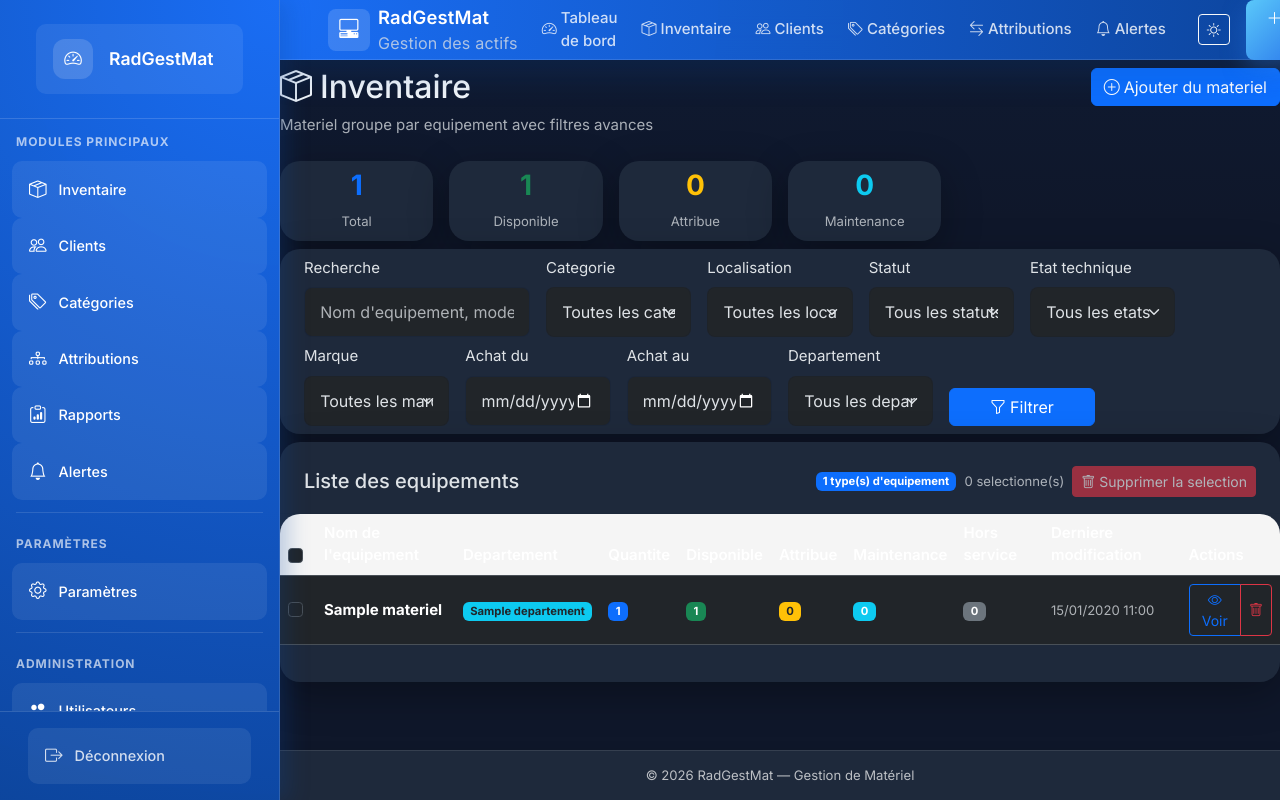
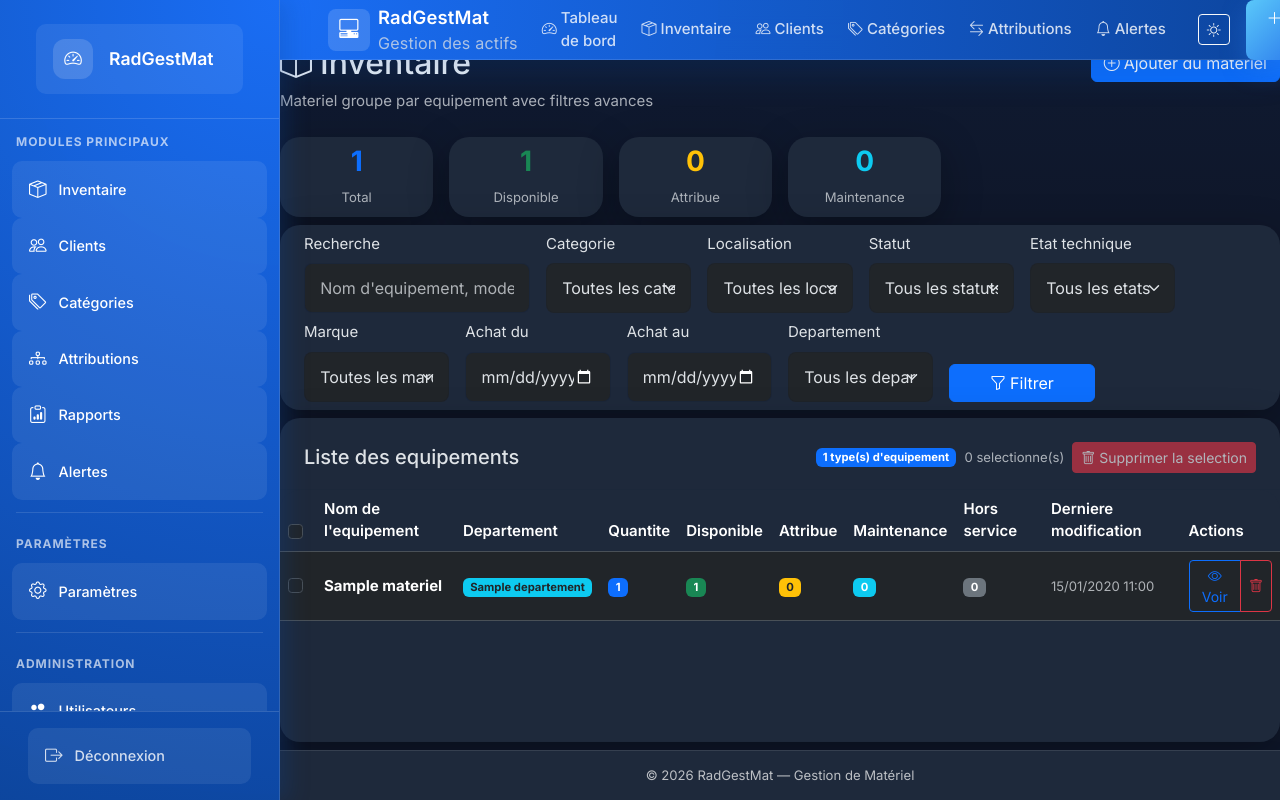
Before and after one commit to BlackGhost99/RadGestMat, a Django app: page /materiel/ in a window 1280 px wide. Run offline with Django 4.2, Linux system fonts and the light colour scheme; a user stored in the database is signed in; tables that the repository leaves empty hold one stand-in row (values such as "Sample post"); some libraries are stand-ins or nearby versions.

Commit message:
fix(inventory): render CSS inside Django block and reclaim desktop vertical space

```diff
--- a/templates/assets/materiel_list.html
+++ b/templates/assets/materiel_list.html
@@ -4,6 +4,36 @@
 {% block title %}Inventaire - RadGestMat{% endblock %}
 
 {% block content_wrapper %}
+<style>
+/* Inventory desktop: reclaim the unused gap below the fixed navigation. */
+@media (min-width: 992px) {
+  body:has(.inventory-container) .app-main {
+    padding-top: 0 !important;
+    padding-bottom: 0 !important;
+  }
+  .inventory-container {
+    margin-top: -24px;
+    height: calc(100% + 24px) !important;
+    max-height: none;
+  }
+  .inventory-container > div {
+    padding-top: 0.5rem !important;
+    padding-bottom: 0.5rem !important;
+  }
+  .inventory-container .stat-card .card-body {
+    padding-top: 0.5rem !important;
+    padding-bottom: 0.5rem !important;
+  }
+}
+.inventory-container .table-responsive table thead {
+  position: sticky;
+  top: 0;
+  z-index: 10;
+}
+.inventory-container .table-responsive table thead th {
+  background-color: var(--surface-card, #fff);
+}
+</style>
 <div class="inventory-container w-100 h-100 d-flex flex-column">
   <div class="w-100 py-3 py-lg-2 flex-grow-1 d-flex flex-column" style="min-height: 0;">
     {% block content %}
@@ -266,35 +296,6 @@
 </div>
 {% endblock %}
 
-<style>
-  .inventory-container {
-    height: 100%;
-    max-height: 100%;
-    overflow: hidden;
-    width: 100%;
-    display: flex;
-    flex-direction: column;
-  }
-
-  .inventory-container > div {
-    flex: 1;
-    min-height: 0;
-    display: flex;
-    flex-direction: column;
-  }
-
-  .table-responsive table thead {
-    position: sticky;
-    top: 0;
-    background-color: #f8f9fa;
-    z-index: 10;
-  }
-
-  .table-responsive table thead th {
-    background-color: #f8f9fa;
-    border-bottom: 2px solid #dee2e6;
-  }
-</style>
 
 {% block extra_js %}
 <script>
```
